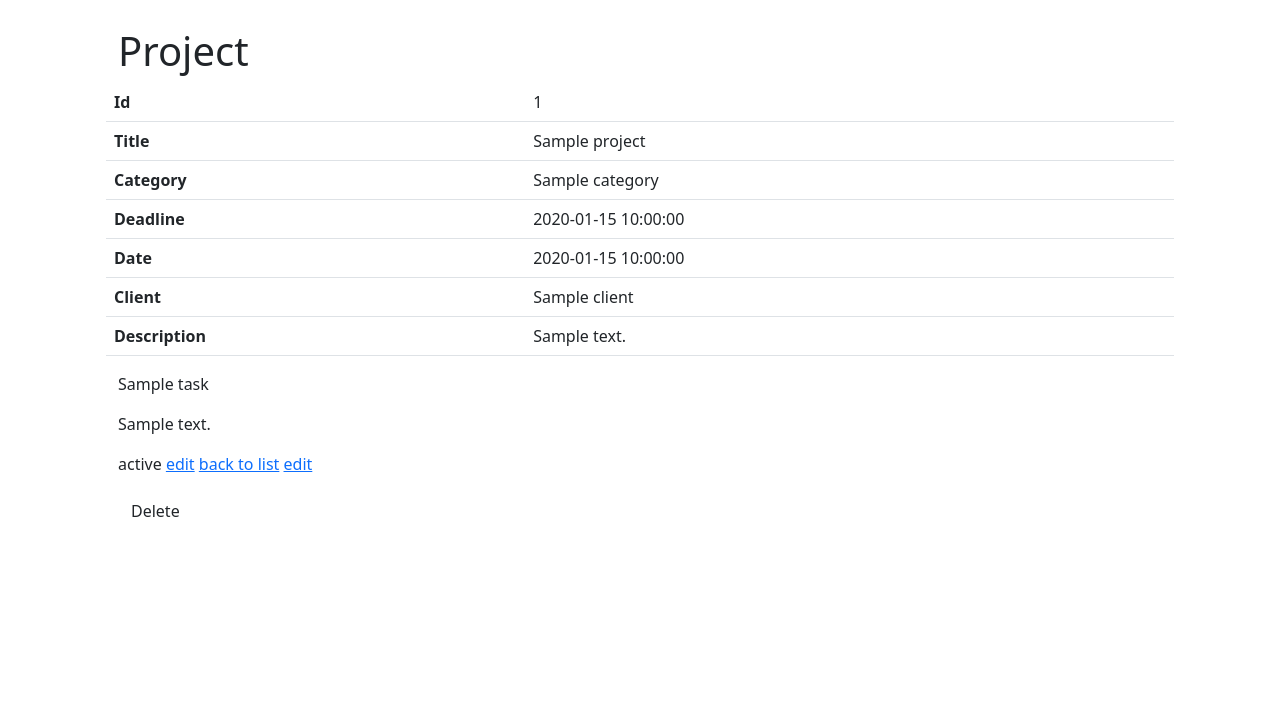
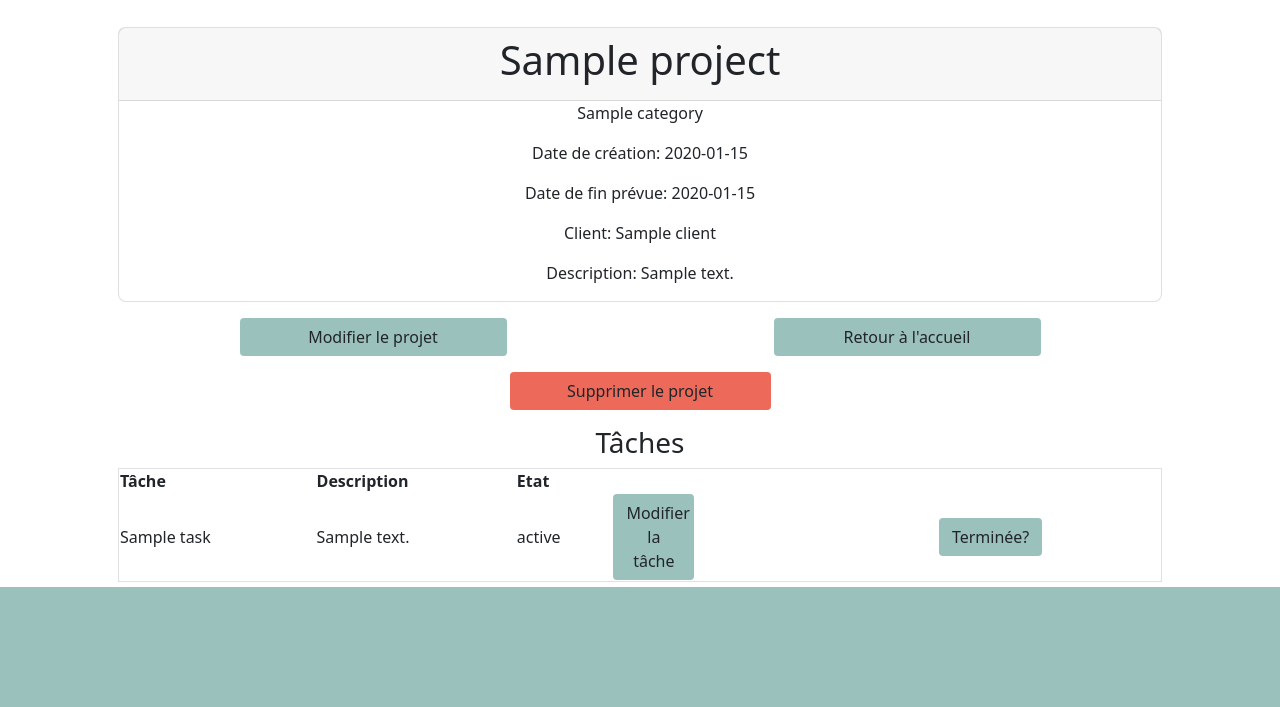
Before and after one commit to JEANThibaut/Batiment-Aleau, a Symfony app: template templates/project/show.html.twig in a window 1280 px wide. Shown: the part 347-1054 px from the top of the page. Before the commit the page ends 864 px from the top, so only its background shows below. Run offline with Twig, Linux system fonts and the light colour scheme; the template is opened without the code that fills it: most values are stand-ins (such as "Sample title", 1, 10 or a date in 2020); some libraries are stand-ins or nearby versions.

Commit message:
add table for task un showProject

```diff
--- a/public/css/main.css
+++ b/public/css/main.css
@@ -1,3 +1,16 @@
+body{
+  min-height: 100%;
+}
+header{
+  min-height: 15%;
+}
+main{
+  min-height: 70%;
+}
+footer{
+  min-height: 15%;
+}
+
 .colorPrim {
   background-color: #9BC1BC ;
 }
@@ -36,3 +49,7 @@
     box-shadow: inset 0 1px 1px rgba(0, 0, 0, 0.075), 0 0 8px #9BC1BC;
 
   }
+
+  footer{
+    margin-bottom: 0;
+  }
--- a/templates/footer.html.twig
+++ b/templates/footer.html.twig
@@ -1,13 +1,10 @@
 
-<footer class="container-fluid mb-0">
-    <!-- <div class="row">
-      <p class="col-12 text-center sizeIcone"><i class="fab fa-twitter-square"></i>
-      <i class="fab fa-facebook-square"></i>
-      <i class="fab fa-instagram-square"></i></p>
-    </div>
+<footer class="colorPrim">
     <div class="row">
-      <p class="text-center">Mentions legales</p>
-      <p class="text-center">Politiques de traitement des données</p>
-      <p class="text-center ">Copyright © juillet-2021 </p>
-    </div> -->
+      {% if app.user %}
+      <div class="col-4">
+        <p class="text-center">Bonjour {{app.user.firstname}}</p>
+      </div>
+      {% endif %}
+
   </footer>
--- a/templates/header.html.twig
+++ b/templates/header.html.twig
@@ -1,4 +1,4 @@
-<header class="bgColorPrim">
+<header class="ColorPrim">
     <nav class="navbar navbar-expand-lg navbar-light ">
         <div class="container-fluid">
             <a class="navbar-brand" href="#"/>
--- a/templates/project/_delete_form.html.twig
+++ b/templates/project/_delete_form.html.twig
@@ -1,4 +1,4 @@
-<form method="post" action="{{ path('project_delete', {'id': project.id}) }}" onsubmit="return confirm('Are you sure you want to delete this item?');">
+<form method="post" action="{{ path('project_delete', {'id': project.id}) }}" onsubmit="return confirm('Êtes-vous sûr de vouloir supprimer ce projet?');">
     <input type="hidden" name="_token" value="{{ csrf_token('delete' ~ project.id) }}">
-    <button class="btn">Delete</button>
+    <button class="btn colorTer w-25">Supprimer le projet</button>
 </form>
--- a/templates/project/index.html.twig
+++ b/templates/project/index.html.twig
@@ -17,8 +17,9 @@
                     <p>Date de fin de projet:  {{ project.deadline ? project.deadline|date('Y-m-d H:i:s') : '' }}</p>
                     <a class="btn colorPrim my-1" href="{{ path('project_show', {'id': project.id}) }}">Détails</a>
                     <a class="btn colorPrim my-1" href="{{ path('project_edit', {'id': project.id}) }}">Modifier</a>
-                    <button class="btn colorPrim btn-sm accordion my-1">Voir les tâches</button>
+                    <a class="btn colorPrim btn-sm accordion my-1">Voir les tâches</a>
                     <div class="panel card my-1">
+                        <a class="btn colorPrim my-2" href="{{ path('task_new') }}">Ajouter une tâche</a>
                         {% for task in project.tasks %}
                             <div class="container">
                                 <div class="row">
@@ -26,6 +27,8 @@
                                     <button class="w-25 m-auto">{{ task.state }} </button>
                                 </div>
                             </div>
+                            {% else %}
+                                <p>Aucune tâche ajoutée</p>
                         {% endfor %}
                     </div>
                 </div>
--- a/templates/project/show.html.twig
+++ b/templates/project/show.html.twig
@@ -1,53 +1,52 @@
 {% extends 'base.html.twig' %}
 
-{% block title %}Project{% endblock %}
+{% block title %}Projet{% endblock %}
 
 {% block body %}
-    <h1>Project</h1>
+<section class="text-center">
+    <div class="card">
+        <div class="card-header">
+            <h1>{{ project.title }}</h1>
+        </div>
+        <p>{{ project.category }}</p>
+        <p>Date de création: {{ project.date ? project.date|date('Y-m-d') : '' }} </p>
+        <p>Date de fin prévue: {{ project.deadline ? project.deadline|date('Y-m-d ') : '' }}</p>
+        <p>Client: {{ project.client }}</p>
+        <p>Description: {{ project.description }}</p>
+    </div>
+    <div class="row my-3 text-center">
+        <a class="btn colorPrim w-25 m-auto" href="{{ path('project_edit', {'id': project.id}) }}">Modifier le projet</a>
+        <a class="btn colorPrim w-25 m-auto" href="{{ path('project_index') }}">Retour à l'accueil</a>
+    </div>
+    {{ include('project/_delete_form.html.twig') }}
 
-    <table class="table">
-        <tbody>
-            <tr>
-                <th>Id</th>
-                <td>{{ project.id }}</td>
-            </tr>
-            <tr>
-                <th>Title</th>
-                <td>{{ project.title }}</td>
-            </tr>
-            <tr>
-                <th>Category</th>
-                <td>{{ project.category }}</td>
-            </tr>
-            <tr>
-                <th>Deadline</th>
-                <td>{{ project.deadline ? project.deadline|date('Y-m-d H:i:s') : '' }}</td>
-            </tr>
-            <tr>
-                <th>Date</th>
-                <td>{{ project.date ? project.date|date('Y-m-d H:i:s') : '' }}</td>
-            </tr>
-            <tr>
-                <th>Client</th>
-                <td>{{ project.client }}</td>
-            </tr>
-            <tr>
-                <th>Description</th>
-                <td>{{ project.description }}</td>
-            </tr>
-        </tbody>
-    </table>
+    <h3>Tâches</h3>
+        <table class="border" width="100%" align="center">
+            <thead>
+                <tr>
+                    <th>Tâche</th>
+                    <th>Description</th>
+                    <th>Etat</th>
+                </tr>
+            </thead>
+            <tbody>
+                {% for task in project.tasks %}
+                    <tr>
+                        <td>{{ task.title }}</td>
+                        <td>{{ task.description }}</td>
+                        <td>{{ task.state}}</td>
+                        <td><a class="btn colorPrim w-25" href="{{ path('task_edit', {'id': project.id}) }}">Modifier la tâche</a></td>
+                        <td><button class="btn colorPrim">Terminée?</button></td>
+                    </tr>
 
-    {% for task in project.tasks %}
-        <p>{{ task.title }}</p>
-        <p>{{ task.description }}</p>
-        <P>{{ task.state}}
-        <a href="{{ path('project_edit', {'id': project.id}) }}">edit</a>
-    {% endfor %}
+                    {% else %}
+                    <p>Pas de tâches ajoutées</p>
+                {% endfor %}
+            </tbody>
+        </table>
+</section>
 
-    <a href="{{ path('project_index') }}">back to list</a>
 
-    <a href="{{ path('project_edit', {'id': project.id}) }}">edit</a>
 
-    {{ include('project/_delete_form.html.twig') }}
+
 {% endblock %}
--- a/templates/security/login.html.twig
+++ b/templates/security/login.html.twig
@@ -3,6 +3,7 @@
 {% block title %}Connexion{% endblock %}
 
 {% block body %}
+<section class="w-50">
     <form method="post">
         {% if error %}
             <div class="alert alert-danger">{{ error.messageKey|trans(error.messageData, 'security') }}</div>
@@ -13,6 +14,7 @@
                 You are logged in as {{ app.user.username }}, <a href="{{ path('app_logout') }}">Logout</a>
             </div>
         {% endif %}
+            `
 
         <h1 class="h3 mb-3 font-weight-normal">Connexion</h1>
         <label for="inputEmail">Email</label>
@@ -28,4 +30,5 @@
             Se connecter
         </button>
     </form>
+</section>
 {% endblock %}
```
Lines whose indentation alone changed are shown as unchanged.
